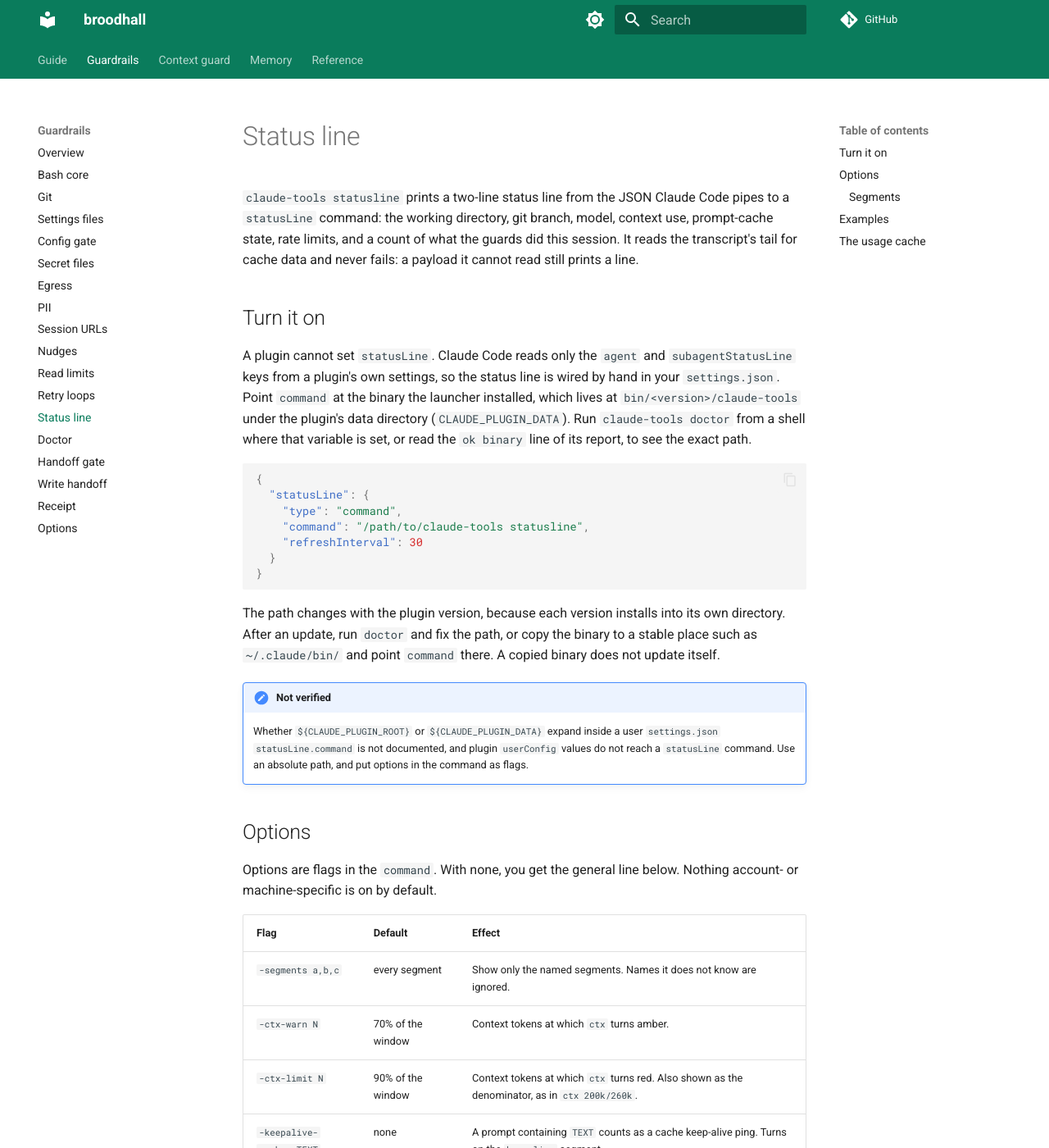
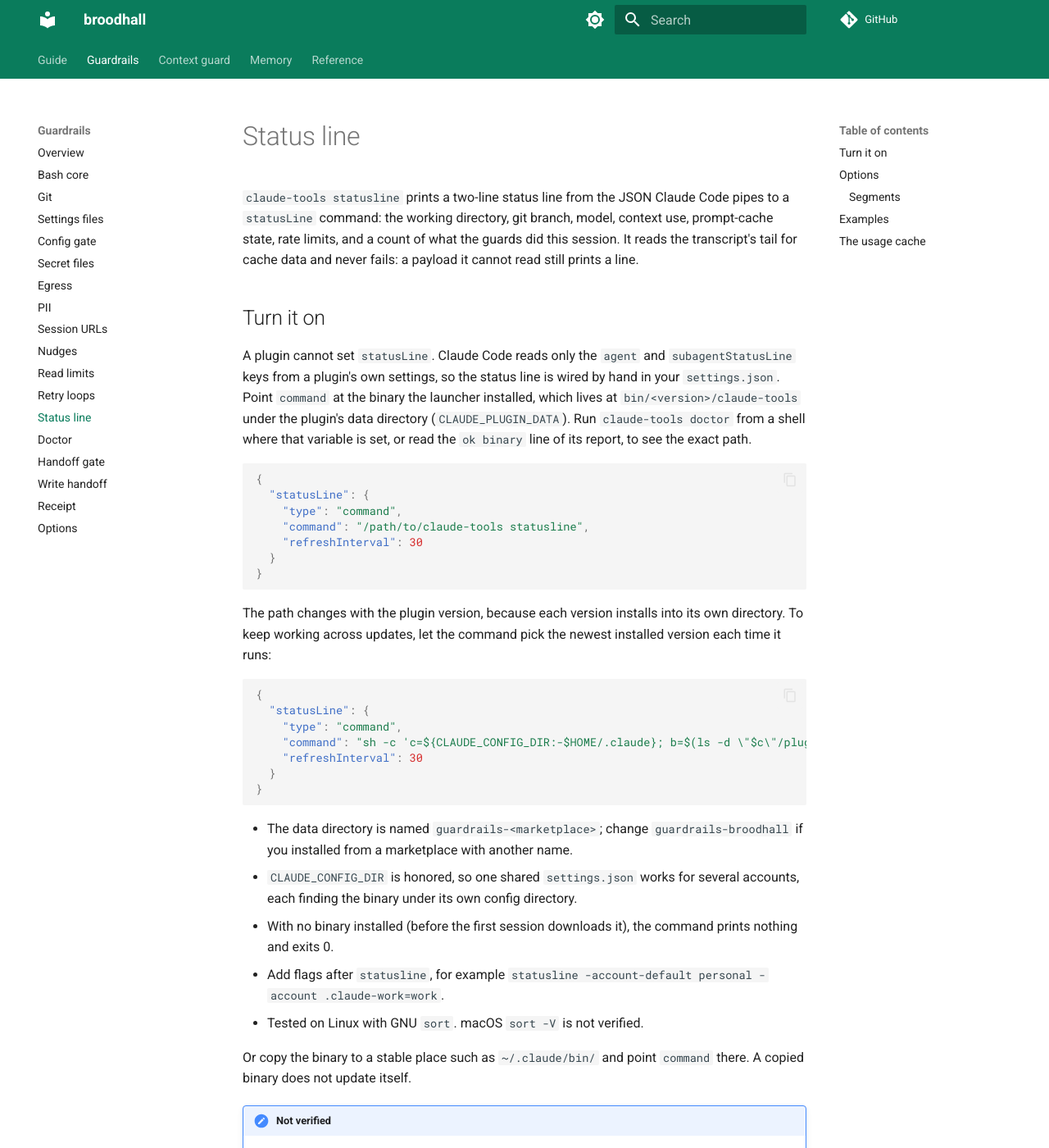
Before and after one commit to jj-scoll/broodhall, an MkDocs documentation site: the page built from docs/guardrails/statusline.md, in a window 1280 px wide and 1400 px high. Shown: the whole window at 82% size. Built offline with MkDocs 1.6.1 and Material for MkDocs 9.7.7, drawn with Linux system fonts in a browser that asks for light colours; comment, search, counter and statistics services are not loaded.

Commit message:
docs(statusline): command that follows plugin updates
statusLine.command can't use CLAUDE_PLUGIN_DATA, and the binary path changes with every
guardrails version. Document a one-line sh command that picks the newest installed
bin/<version>/claude-tools for the current CLAUDE_CONFIG_DIR and prints nothing (exit 0)
when none is installed yet.

Co-Authored-By: Claude Opus 5.5 <noreply@anthropic.com>

````diff
--- a/docs/guardrails/statusline.md
+++ b/docs/guardrails/statusline.md
@@ -26,9 +26,31 @@ line of its report, to see the exact path.
 ```
 
 The path changes with the plugin version, because each version installs into its own
-directory. After an update, run `doctor` and fix the path, or copy the binary to a stable
-place such as `~/.claude/bin/` and point `command` there. A copied binary does not update
-itself.
+directory. To keep working across updates, let the command pick the newest installed
+version each time it runs:
+
+```json
+{
+  "statusLine": {
+    "type": "command",
+    "command": "sh -c 'c=${CLAUDE_CONFIG_DIR:-$HOME/.claude}; b=$(ls -d \"$c\"/plugins/data/guardrails-broodhall/bin/*/claude-tools 2>/dev/null | sort -V | tail -1); [ -z \"$b\" ] || exec \"$b\" statusline'",
+    "refreshInterval": 30
+  }
+}
+```
+
+- The data directory is named `guardrails-<marketplace>`; change `guardrails-broodhall` if
+  you installed from a marketplace with another name.
+- `CLAUDE_CONFIG_DIR` is honored, so one shared `settings.json` works for several accounts,
+  each finding the binary under its own config directory.
+- With no binary installed (before the first session downloads it), the command prints
+  nothing and exits 0.
+- Add flags after `statusline`, for example
+  `statusline -account-default personal -account .claude-work=work`.
+- Tested on Linux with GNU `sort`. macOS `sort -V` is not verified.
+
+Or copy the binary to a stable place such as `~/.claude/bin/` and point `command` there. A
+copied binary does not update itself.
 
 !!! note "Not verified"
     Whether `${CLAUDE_PLUGIN_ROOT}` or `${CLAUDE_PLUGIN_DATA}` expand inside a user
````
